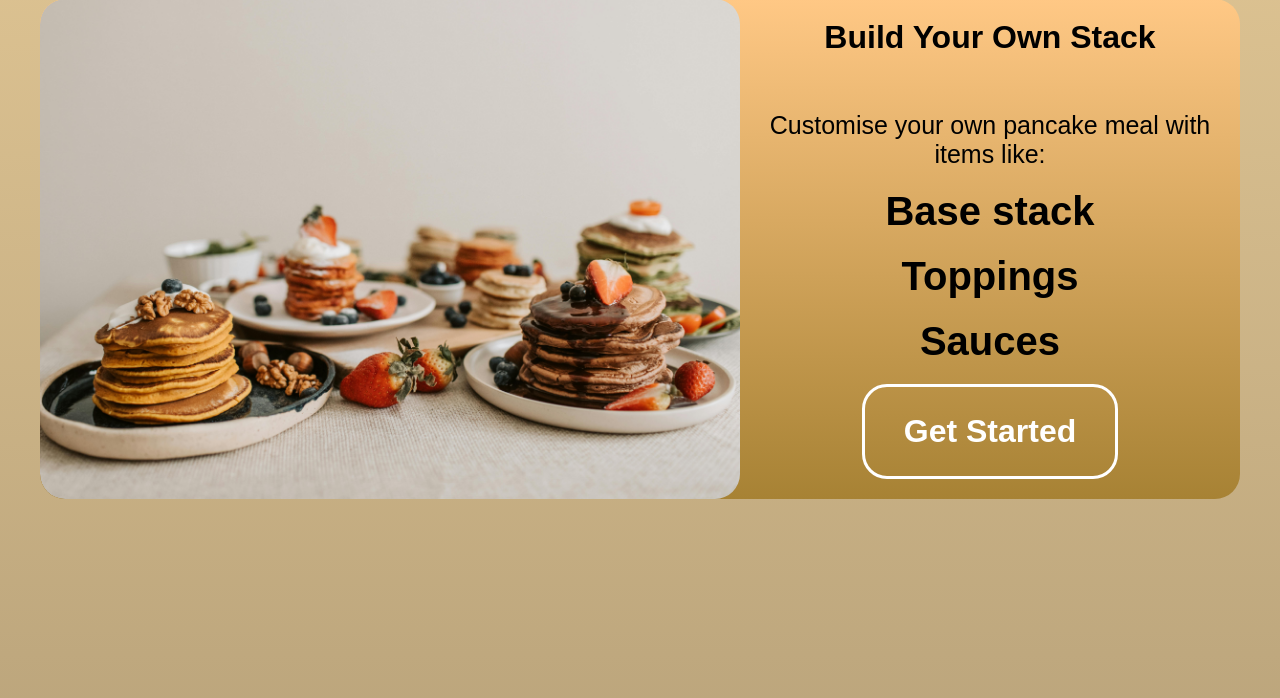
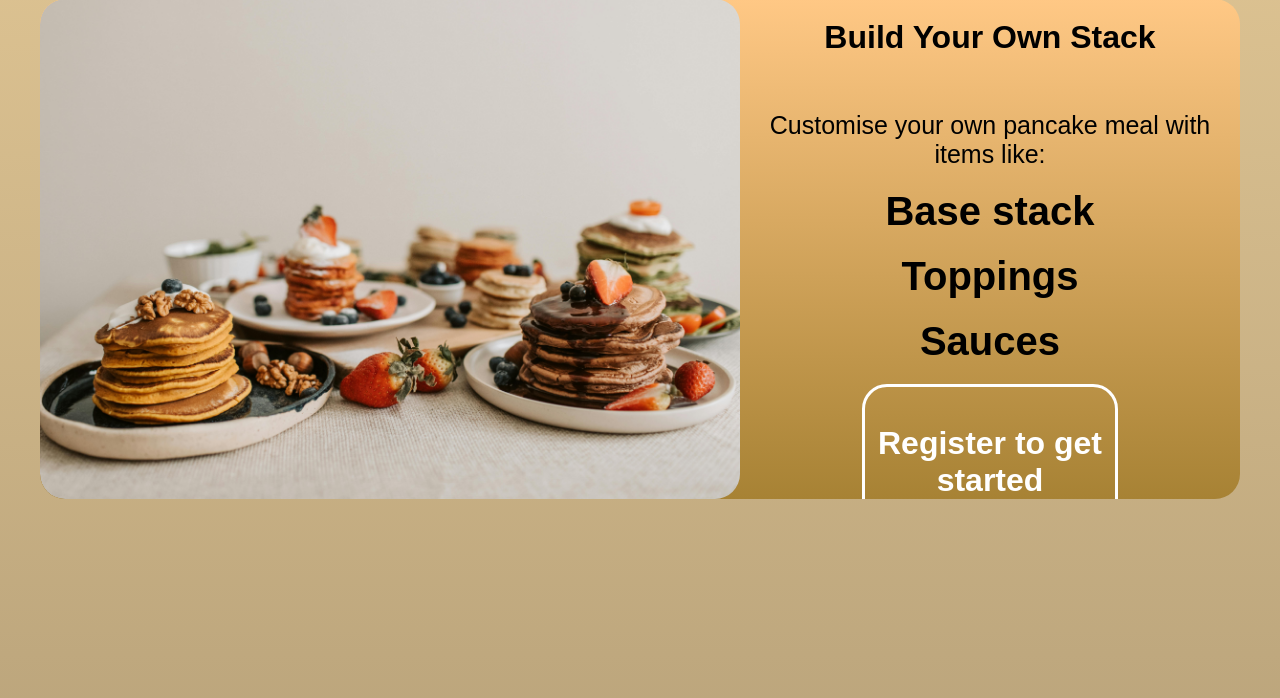
Before and after one commit to paddi-sam/flippy-pancake, a Flask app: page / in a window 1280 px wide; the page is wider, and only the part inside the window is pictured. Shown: the part 860-1558 px from the top of that part. Run offline with Flask 3, Linux system fonts and the light colour scheme.

Commit message:
feat: if logged out certain buttons lead to register

```diff
--- a/templates/index.html
+++ b/templates/index.html
@@ -15,7 +15,6 @@
         </div>
       {% endif %}
     {% endwith %}
-
 
     <div class="top-box">
       <h1>Flippy Pancake</h1>
@@ -150,9 +149,17 @@
         <div class="t3">Toppings</div>
         <div class="t3">Sauces</div>
 
+        {% if session.get('username') %}
         <div class="get-started-button-container">
           <div class="t1">Get Started</div>
         </div>
+        {% else %}
+        <a href="{{ url_for('register') }}">
+          <div class="get-started-button-container">
+            <div class="t1">Register to get started</div>
+          </div>
+        </a>
+        {% endif %}
 
       </div>
 
```
